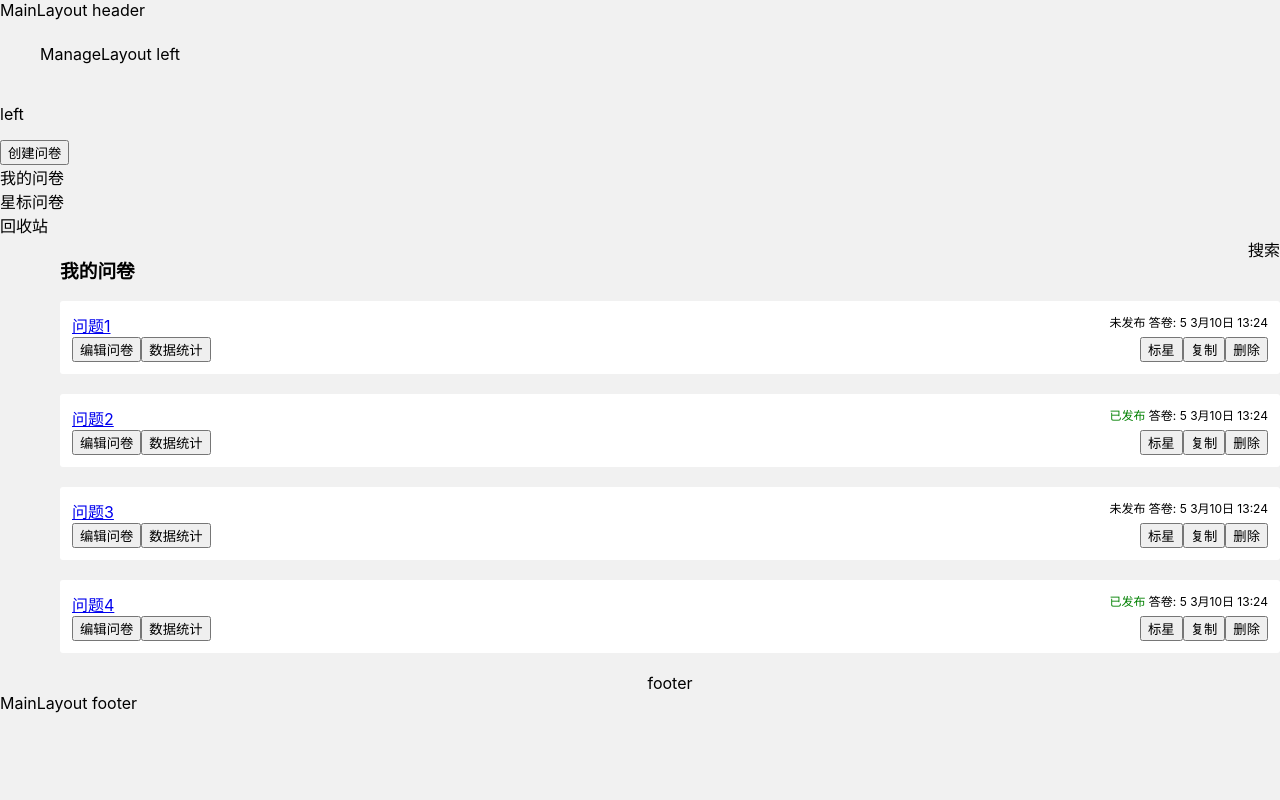
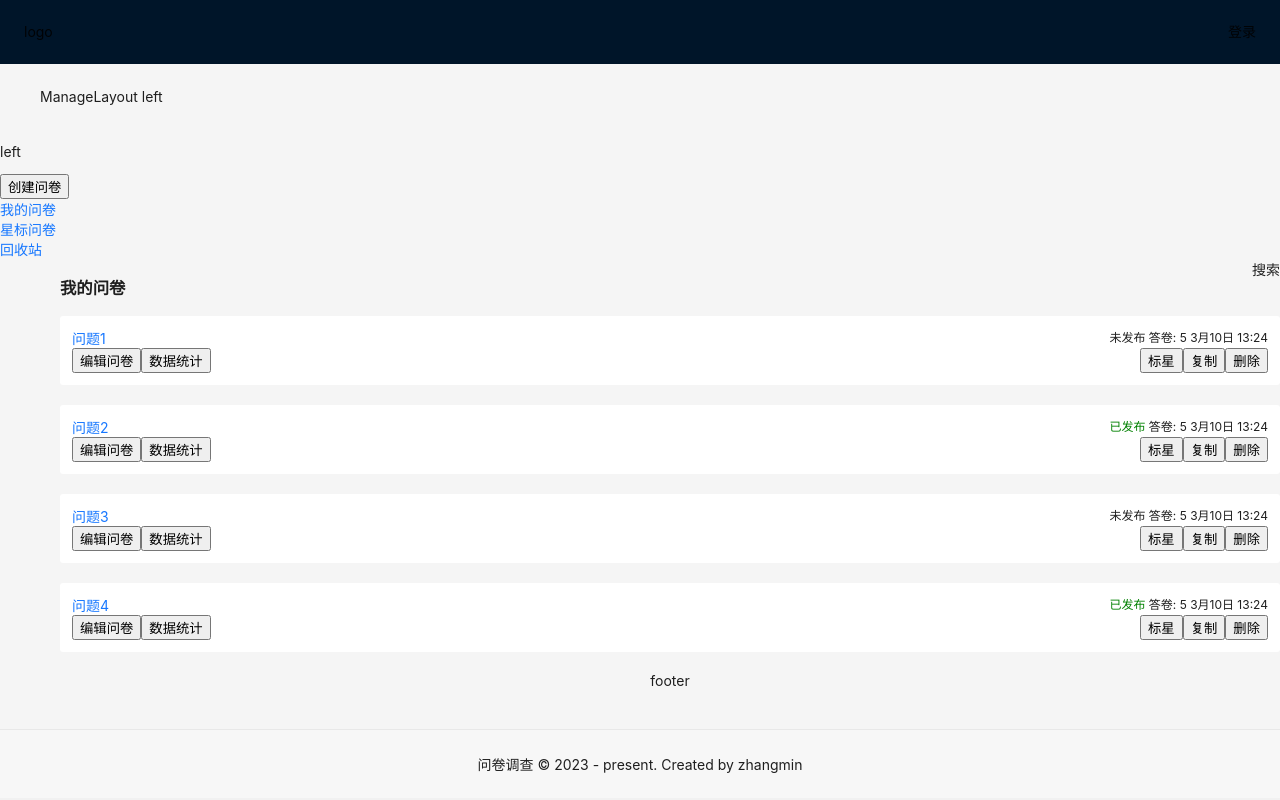
Before and after one commit to ZhangMin1998/react-ts-wenjuan, a React (Create React App) app: page /manage/list in a window 1280 px wide. Built offline with nearby package versions, Linux system fonts and the light colour scheme.

Commit message:
使用AntD重构MainLayout

```diff
--- a/package.json
+++ b/package.json
@@ -10,6 +10,7 @@
     "@types/node": "^16.18.57",
     "@types/react": "^18.2.25",
     "@types/react-dom": "^18.2.10",
+    "antd": "^5.9.4",
     "react": "^18.2.0",
     "react-dom": "^18.2.0",
     "react-router-dom": "^6.16.0",
--- /dev/null
+++ b/src/layouts/MainLayout.module.scss
@@ -0,0 +1,19 @@
+.header{
+  padding: 0 24px;
+  .left{
+    float: left;
+  }
+  .right{
+    float: right;
+  }
+}
+
+.main{
+  min-height: calc(100vh - 64px - 71px);
+}
+
+.footer{
+  text-align: center;
+  background-color: #f7f7f7;
+  border-top: 1px solid #e8e8e8;
+}
--- a/src/layouts/MainLayout.tsx
+++ b/src/layouts/MainLayout.tsx
@@ -1,16 +1,26 @@
 import React, { FC } from 'react'
-// import styles from './MainLayout.module.scss'
+import styles from './MainLayout.module.scss'
 import { Outlet } from 'react-router-dom'
+import { Layout } from 'antd'
+
+const { Header, Footer, Content } = Layout
 
 const MainLayout:FC = () => {
   return (
-    <>
-      <div>MainLayout header</div>
-      <div>
+    <Layout>
+      <Header className={styles.header}>
+        <div className={styles.left}>logo</div>
+        <div className={styles.right}>登录</div>
+      </Header>
+      <Content className={styles.main}>
         <Outlet />
-      </div>
-      <div>MainLayout footer</div>
-    </>
+      </Content>
+      <Footer className={styles.footer}>
+        问卷调查
+        &copy;
+        2023 - present. Created by zhangmin
+      </Footer>
+    </Layout>
   )
 }
 
--- a/src/pages/Home/Home.tsx
+++ b/src/pages/Home/Home.tsx
@@ -1,5 +1,6 @@
 import React, { FC } from 'react'
 import { useNavigate, Link } from 'react-router-dom'
+// import { Button } from 'antd'
 
 const Home: FC = () => {
   const navigate = useNavigate()
```
